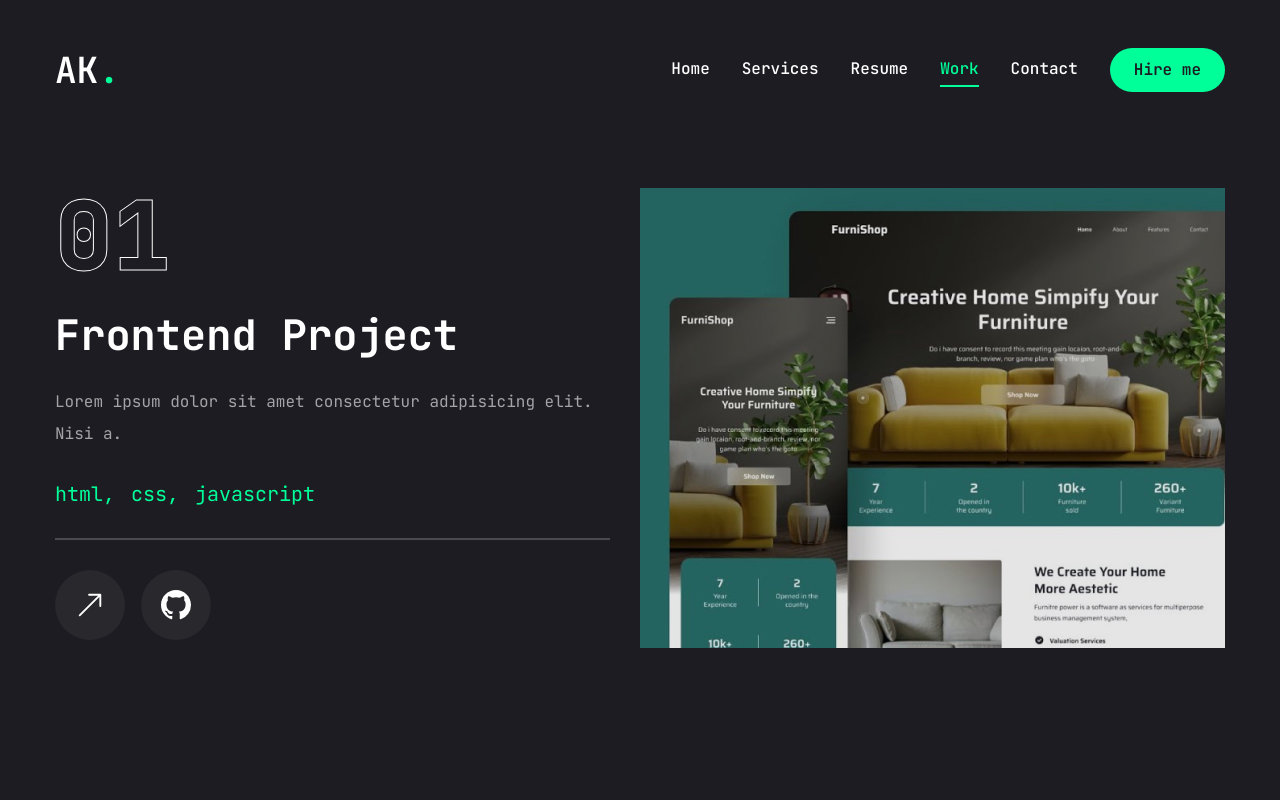
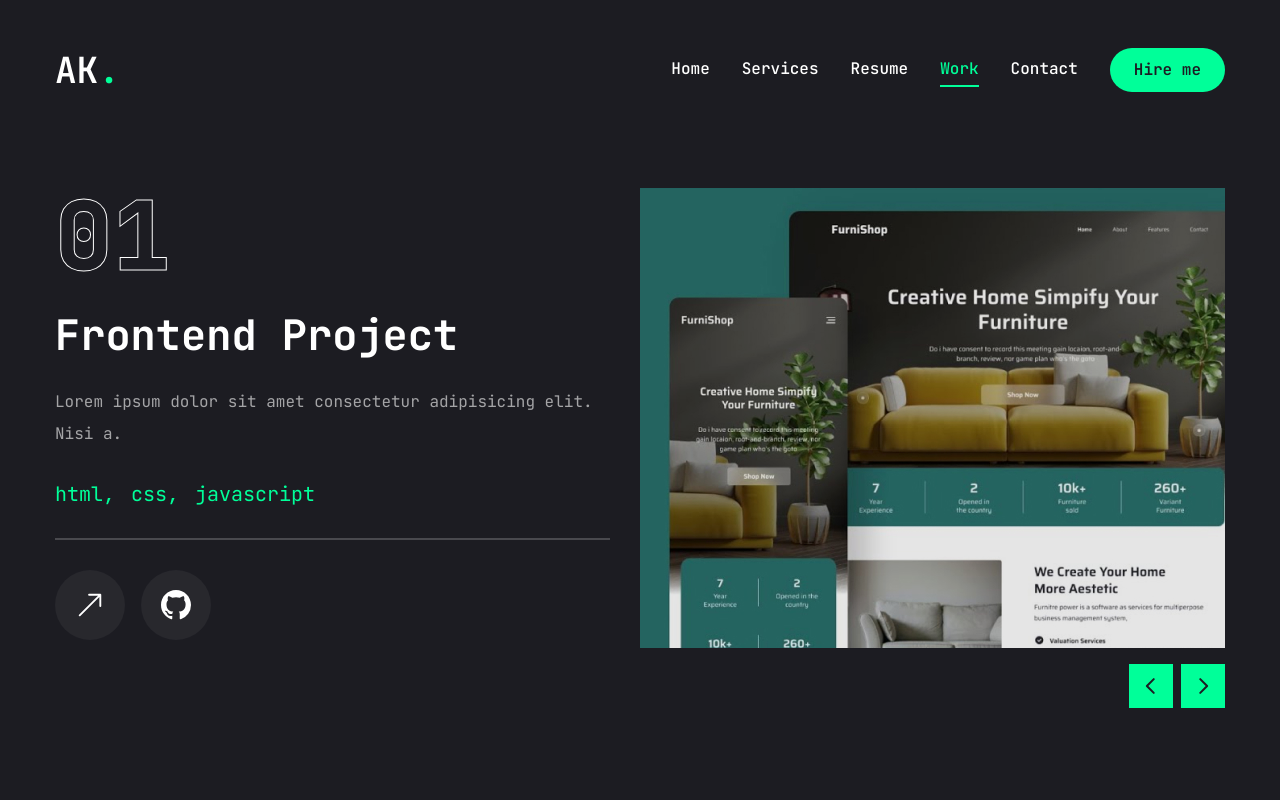
Before and after one commit to kodaliakhil/portfolio, a Next.js app: page /work in a window 1280 px wide. Built offline with nearby package versions, Linux system fonts and the light colour scheme.

Commit message:
work page complete

```diff
--- a/app/work/page.jsx
+++ b/app/work/page.jsx
@@ -63,7 +63,7 @@
       initial={{ opacity: 0 }}
       animate={{
         opacity: 1,
-        transition:{delay:2.4, duration: 0.4, ease: "easeIn"},
+        transition: { delay: 2.4, duration: 0.4, ease: "easeIn" },
       }}
       className="min-h-[80vh] flex flex-col justify-center py-12 xl:px-0"
     >
@@ -145,7 +145,6 @@
                           src={project.image}
                           fill
                           className="object-cover"
-
                           alt=""
                         />
                       </div>
@@ -154,7 +153,7 @@
                 );
               })}
               {/* slider buttons */}
-              <WorkSliderBtns/>
+              <WorkSliderBtns containerStyles={"flex gap-2 absolute right-0 bottom-[calc(50%_-_22px)] xl:bottom-0 z-20 w-full justify-between xl:w-max xl:justify-none"} btnStyles="bg-accent hover:bg-accent-hover text-primary text-[22px] w-[44px] h-[44px] flex justify-center items-center transition-all"/>
             </Swiper>
           </div>
         </div>
--- a/components/WorkSliderBtns.jsx
+++ b/components/WorkSliderBtns.jsx
@@ -6,11 +6,14 @@
   const swiper = useSwiper();
   return (
     <div className={containerStyles}>
-      <button className={btnStyles}>
-        <PiCaretLeftBold className={iconStyles}/>
+      <button className={btnStyles} onClick={() => swiper.slidePrev()}>
+        <PiCaretLeftBold className={iconStyles} />
       </button>
       <button className={btnStyles}>
-        <PiCaretRightBold className={iconStyles}/>
+        <PiCaretRightBold
+          className={iconStyles}
+          onClick={() => swiper.slideNext()}
+        />
       </button>
     </div>
   );
```
